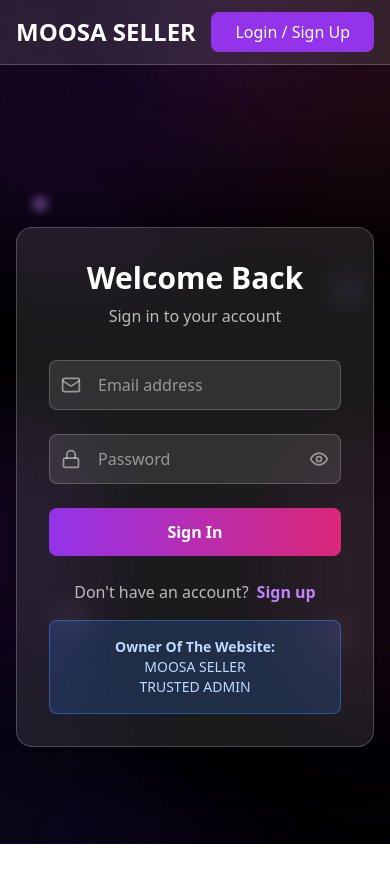
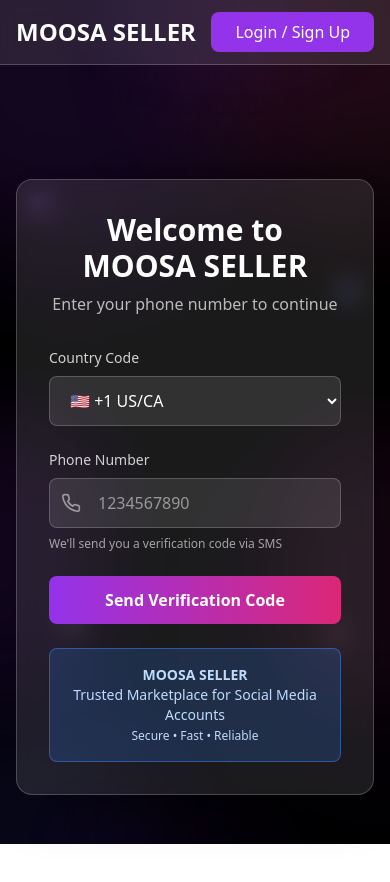
Before and after one commit to moosaseller01/moosa-seller, a React (Vite) app: page / in a window 390 px wide. Both pictures are taken after a click on the button "Login / Sign Up". Shown: the top 882 px of the page. Built offline with nearby package versions, Linux system fonts and the light colour scheme.

Commit message:
Add WhatsApp-like phone authentication and personal broadcasts

```diff
--- a/src/components/AuthForm.tsx
+++ b/src/components/AuthForm.tsx
@@ -1,5 +1,5 @@
 import React, { useState } from 'react';
-import { Mail, Lock, User, Eye, EyeOff } from 'lucide-react';
+import { Phone, User, Shield, Check } from 'lucide-react';
 import { useAuth } from '../contexts/AuthContext';
 
 interface AuthFormProps {
@@ -7,41 +7,103 @@ interface AuthFormProps {
 }
 
 const AuthForm: React.FC<AuthFormProps> = ({ onSuccess }) => {
-  const [isLogin, setIsLogin] = useState(true);
-  const [email, setEmail] = useState('');
-  const [password, setPassword] = useState('');
+  const [step, setStep] = useState<'phone' | 'otp' | 'username'>('phone');
+  const [countryCode, setCountryCode] = useState('+1');
+  const [phoneNumber, setPhoneNumber] = useState('');
+  const [otp, setOtp] = useState('');
   const [username, setUsername] = useState('');
-  const [showPassword, setShowPassword] = useState(false);
   const [error, setError] = useState('');
-  const { login, signup, isLoading } = useAuth();
+  const [isExistingUser, setIsExistingUser] = useState(false);
+  const { sendOTP, verifyOTP, isLoading } = useAuth();
 
-  const handleSubmit = async (e: React.FormEvent) => {
+  const countryCodes = [
+    { code: '+1', country: 'US/CA', flag: '🇺🇸' },
+    { code: '+44', country: 'UK', flag: '🇬🇧' },
+    { code: '+91', country: 'India', flag: '🇮🇳' },
+    { code: '+92', country: 'Pakistan', flag: '🇵🇰' },
+    { code: '+86', country: 'China', flag: '🇨🇳' },
+    { code: '+81', country: 'Japan', flag: '🇯🇵' },
+    { code: '+49', country: 'Germany', flag: '🇩🇪' },
+    { code: '+33', country: 'France', flag: '🇫🇷' },
+    { code: '+39', country: 'Italy', flag: '🇮🇹' },
+    { code: '+34', country: 'Spain', flag: '🇪🇸' },
+    { code: '+7', country: 'Russia', flag: '🇷🇺' },
+    { code: '+55', country: 'Brazil', flag: '🇧🇷' },
+    { code: '+52', country: 'Mexico', flag: '🇲🇽' },
+    { code: '+61', country: 'Australia', flag: '🇦🇺' },
+    { code: '+27', country: 'South Africa', flag: '🇿🇦' },
+    { code: '+82', country: 'South Korea', flag: '🇰🇷' },
+    { code: '+65', country: 'Singapore', flag: '🇸🇬' },
+    { code: '+971', country: 'UAE', flag: '🇦🇪' },
+    { code: '+966', country: 'Saudi Arabia', flag: '🇸🇦' },
+    { code: '+20', country: 'Egypt', flag: '🇪🇬' }
+  ];
+
+  const handleSendOTP = async (e: React.FormEvent) => {
     e.preventDefault();
     setError('');
 
-    try {
-      let success = false;
-      if (isLogin) {
-        success = await login(email, password);
-        if (!success) {
-          setError('Invalid email or password');
+    if (!phoneNumber.trim()) {
+      setError('Phone number is required');
+      return;
     }
+
+    // Check if user exists
+    const users = JSON.parse(localStorage.getItem('users') || '[]');
+    const fullPhoneNumber = countryCode + phoneNumber;
+    const existingUser = users.find((u: any) => u.phoneNumber === fullPhoneNumber);
+
+    setIsExistingUser(!!existingUser);
+
+    const success = await sendOTP(countryCode, phoneNumber);
+    if (success) {
+      setStep('otp');
     } else {
+      setError('Failed to send OTP. Please try again.');
+    }
+  };
+
+  const handleVerifyOTP = async (e: React.FormEvent) => {
+    e.preventDefault();
+    setError('');
+
+    if (!otp.trim()) {
+      setError('OTP is required');
+      return;
+    }
+
+    if (otp.length !== 6) {
+      setError('OTP must be 6 digits');
+      return;
+    }
+
+    if (!isExistingUser && !username.trim()) {
+      setError('Username is required for new users');
+      return;
+    }
+
+    const success = await verifyOTP(countryCode, phoneNumber, otp, isExistingUser ? undefined : username);
+    if (success) {
+      onSuccess();
+    } else {
+      setError('Invalid or expired OTP. Please try again.');
+    }
+  };
+
+  const handleUsernameSubmit = async (e: React.FormEvent) => {
+    e.preventDefault();
+    setError('');
+
     if (!username.trim()) {
       setError('Username is required');
       return;
     }
-        success = await signup(email, password, username);
-        if (!success) {
-          setError('Email already exists');
-        }
-      }
 
+    const success = await verifyOTP(countryCode, phoneNumber, otp, username);
     if (success) {
       onSuccess();
-      }
-    } catch (err) {
-      setError('An error occurred. Please try again.');
+    } else {
+      setError('Registration failed. Please try again.');
     }
   };
 
@@ -51,63 +113,59 @@ const AuthForm: React.FC<AuthFormProps> = ({ onSuccess }) => {
         <div className="bg-white/10 backdrop-blur-md rounded-2xl p-8 border border-white/20 shadow-2xl">
           <div className="text-center mb-8">
             <h2 className="text-3xl font-bold text-white mb-2">
-              {isLogin ? 'Welcome Back' : 'Create Account'}
+              {step === 'phone' ? 'Welcome to MOOSA SELLER' :
+               step === 'otp' ? 'Verify Your Number' : 'Create Username'}
             </h2>
             <p className="text-white/70">
-              {isLogin ? 'Sign in to your account' : 'Join MOOSA SELLER marketplace'}
+              {step === 'phone' ? 'Enter your phone number to continue' :
+               step === 'otp' ? 'Enter the 6-digit code sent to your phone' :
+               'Choose a unique username for your account'}
             </p>
           </div>
 
-          <form onSubmit={handleSubmit} className="space-y-6">
           {error && (
-              <div className="bg-red-500/20 border border-red-500/50 rounded-lg p-3 text-red-200 text-sm">
+            <div className="bg-red-500/20 border border-red-500/50 rounded-lg p-3 text-red-200 text-sm mb-6">
               {error}
             </div>
           )}
 
-            {!isLogin && (
+          {step === 'phone' && (
+            <form onSubmit={handleSendOTP} className="space-y-6">
+              <div>
+                <label className="block text-white/80 text-sm font-medium mb-2">
+                  Country Code
+                </label>
+                <select
+                  value={countryCode}
+                  onChange={(e) => setCountryCode(e.target.value)}
+                  className="w-full px-4 py-3 bg-white/10 border border-white/20 rounded-lg text-white focus:outline-none focus:ring-2 focus:ring-purple-500"
+                >
+                  {countryCodes.map(country => (
+                    <option key={country.code} value={country.code} className="bg-gray-800">
+                      {country.flag} {country.code} {country.country}
+                    </option>
+                  ))}
+                </select>
+              </div>
+
+              <div>
+                <label className="block text-white/80 text-sm font-medium mb-2">
+                  Phone Number
+                </label>
                 <div className="relative">
-                <User className="absolute left-3 top-1/2 transform -translate-y-1/2 text-white/50 w-5 h-5" />
+                  <Phone className="absolute left-3 top-1/2 transform -translate-y-1/2 text-white/50 w-5 h-5" />
                   <input
-                  type="text"
-                  placeholder="Username"
-                  value={username}
-                  onChange={(e) => setUsername(e.target.value)}
-                  className="w-full pl-12 pr-4 py-3 bg-white/10 border border-white/20 rounded-lg text-white placeholder-white/50 focus:outline-none focus:ring-2 focus:ring-purple-500 focus:border-transparent transition-all"
-                  required={!isLogin}
-                />
-              </div>
-            )}
-
-            <div className="relative">
-              <Mail className="absolute left-3 top-1/2 transform -translate-y-1/2 text-white/50 w-5 h-5" />
-              <input
-                type="email"
-                placeholder="Email address"
-                value={email}
-                onChange={(e) => setEmail(e.target.value)}
-                className="w-full pl-12 pr-4 py-3 bg-white/10 border border-white/20 rounded-lg text-white placeholder-white/50 focus:outline-none focus:ring-2 focus:ring-purple-500 focus:border-transparent transition-all"
+                    type="tel"
+                    placeholder="1234567890"
+                    value={phoneNumber}
+                    onChange={(e) => setPhoneNumber(e.target.value.replace(/\D/g, ''))}
+                    className="w-full pl-12 pr-4 py-3 bg-white/10 border border-white/20 rounded-lg text-white placeholder-white/50 focus:outline-none focus:ring-2 focus:ring-purple-500"
                     required
                   />
                 </div>
-
-            <div className="relative">
-              <Lock className="absolute left-3 top-1/2 transform -translate-y-1/2 text-white/50 w-5 h-5" />
-              <input
-                type={showPassword ? 'text' : 'password'}
-                placeholder="Password"
-                value={password}
-                onChange={(e) => setPassword(e.target.value)}
-                className="w-full pl-12 pr-12 py-3 bg-white/10 border border-white/20 rounded-lg text-white placeholder-white/50 focus:outline-none focus:ring-2 focus:ring-purple-500 focus:border-transparent transition-all"
-                required
-              />
-              <button
-                type="button"
-                onClick={() => setShowPassword(!showPassword)}
-                className="absolute right-3 top-1/2 transform -translate-y-1/2 text-white/50 hover:text-white transition-colors"
-              >
-                {showPassword ? <EyeOff className="w-5 h-5" /> : <Eye className="w-5 h-5" />}
-              </button>
+                <p className="text-white/60 text-xs mt-2">
+                  We'll send you a verification code via SMS
+                </p>
               </div>
 
               <button
@@ -115,34 +173,81 @@ const AuthForm: React.FC<AuthFormProps> = ({ onSuccess }) => {
                 disabled={isLoading}
                 className="w-full py-3 bg-gradient-to-r from-purple-600 to-pink-600 hover:from-purple-700 hover:to-pink-700 text-white font-semibold rounded-lg transition-all transform hover:scale-105 disabled:opacity-50 disabled:cursor-not-allowed disabled:transform-none"
               >
-              {isLoading ? 'Processing...' : (isLogin ? 'Sign In' : 'Create Account')}
+                {isLoading ? 'Sending...' : 'Send Verification Code'}
               </button>
             </form>
+          )}
 
-          <div className="mt-6 text-center">
-            <p className="text-white/70">
-              {isLogin ? "Don't have an account?" : "Already have an account?"}
-              <button
-                onClick={() => {
-                  setIsLogin(!isLogin);
-                  setError('');
-                }}
-                className="ml-2 text-purple-400 hover:text-purple-300 font-semibold transition-colors"
-              >
-                {isLogin ? 'Sign up' : 'Sign in'}
-              </button>
+          {step === 'otp' && (
+            <form onSubmit={isExistingUser ? handleVerifyOTP : handleUsernameSubmit} className="space-y-6">
+              <div className="text-center mb-6">
+                <div className="w-16 h-16 bg-green-600/20 rounded-full flex items-center justify-center mx-auto mb-4">
+                  <Shield className="w-8 h-8 text-green-400" />
+                </div>
+                <p className="text-white/70 text-sm">
+                  Code sent to {countryCode} {phoneNumber}
                 </p>
               </div>
 
-          {isLogin && (
-            <div className="mt-4 p-4 bg-blue-500/20 border border-blue-500/50 rounded-lg">
+              <div>
+                <label className="block text-white/80 text-sm font-medium mb-2">
+                  Verification Code
+                </label>
+                <input
+                  type="text"
+                  placeholder="123456"
+                  value={otp}
+                  onChange={(e) => setOtp(e.target.value.replace(/\D/g, '').slice(0, 6))}
+                  className="w-full px-4 py-3 bg-white/10 border border-white/20 rounded-lg text-white placeholder-white/50 focus:outline-none focus:ring-2 focus:ring-purple-500 text-center text-2xl tracking-widest"
+                  maxLength={6}
+                  required
+                />
+              </div>
+
+              {!isExistingUser && (
+                <div>
+                  <label className="block text-white/80 text-sm font-medium mb-2">
+                    Username
+                  </label>
+                  <div className="relative">
+                    <User className="absolute left-3 top-1/2 transform -translate-y-1/2 text-white/50 w-5 h-5" />
+                    <input
+                      type="text"
+                      placeholder="Choose a username"
+                      value={username}
+                      onChange={(e) => setUsername(e.target.value)}
+                      className="w-full pl-12 pr-4 py-3 bg-white/10 border border-white/20 rounded-lg text-white placeholder-white/50 focus:outline-none focus:ring-2 focus:ring-purple-500"
+                      required={!isExistingUser}
+                    />
+                  </div>
+                </div>
+              )}
+
+              <button
+                type="submit"
+                disabled={isLoading}
+                className="w-full py-3 bg-gradient-to-r from-purple-600 to-pink-600 hover:from-purple-700 hover:to-pink-700 text-white font-semibold rounded-lg transition-all transform hover:scale-105 disabled:opacity-50 disabled:cursor-not-allowed disabled:transform-none"
+              >
+                {isLoading ? 'Verifying...' : (isExistingUser ? 'Verify & Login' : 'Create Account')}
+              </button>
+
+              <button
+                type="button"
+                onClick={() => setStep('phone')}
+                className="w-full py-2 text-white/70 hover:text-white transition-colors"
+              >
+                Change phone number
+              </button>
+            </form>
+          )}
+
+          <div className="mt-6 p-4 bg-blue-500/20 border border-blue-500/50 rounded-lg">
             <p className="text-blue-200 text-sm text-center">
-                <strong>Owner Of The Website:</strong><br />
-                MOOSA SELLER<br />
-                TRUSTED ADMIN
+              <strong>MOOSA SELLER</strong><br />
+              Trusted Marketplace for Social Media Accounts<br />
+              <span className="text-xs">Secure • Fast • Reliable</span>
             </p>
           </div>
-          )}
         </div>
       </div>
     </div>
--- a/src/components/ChatSystem.tsx
+++ b/src/components/ChatSystem.tsx
@@ -549,11 +549,13 @@ const ChatSystem: React.FC<ChatSystemProps> = ({ setCurrentView }) => {
                     )}
                     <div>
                       <h3 className="text-white font-semibold">
-                        {activeChat.type === 'broadcast' ? activeChat.name : getOtherUser(activeChat)?.username}
+                        {activeChat.type === 'broadcast' ?
+                          (activeChat.isPersonal ? 'My Status' : activeChat.name) :
+                          getOtherUser(activeChat)?.username}
                       </h3>
                       <p className="text-white/70 text-sm">
                         {activeChat.type === 'broadcast'
-                          ? `${activeChat.participants.length - 1} recipients`
+                          ? (activeChat.isPersonal ? 'Personal broadcast' : `${activeChat.participants.length - 1} recipients`)
                           : 'Online'
                         }
                       </p>
--- a/src/types/index.ts
+++ b/src/types/index.ts
@@ -1,9 +1,11 @@
 export interface User {
   id: string;
-  email: string;
+  phoneNumber: string;
+  countryCode: string;
   username: string;
   role: 'user' | 'admin';
   createdAt: string;
+  personalBroadcastId?: string;
 }
 
 export interface TikTokAccount {
@@ -28,8 +30,8 @@ export interface TikTokAccount {
 
 export interface AuthContextType {
   user: User | null;
-  login: (email: string, password: string) => Promise<boolean>;
-  signup: (email: string, password: string, username: string) => Promise<boolean>;
+  sendOTP: (countryCode: string, phoneNumber: string) => Promise<boolean>;
+  verifyOTP: (countryCode: string, phoneNumber: string, otp: string, username?: string) => Promise<boolean>;
   logout: () => void;
   isLoading: boolean;
 }
@@ -50,6 +52,7 @@ export interface Chat {
   type: 'direct' | 'broadcast';
   name?: string;
   createdBy?: string;
+  isPersonal?: boolean;
   lastMessage?: Message;
   updatedAt: string;
 }
```
Also changed, not shown: src/contexts/AuthContext.tsx (+105 -47 lines). Lines whose indentation alone changed are shown as unchanged.
